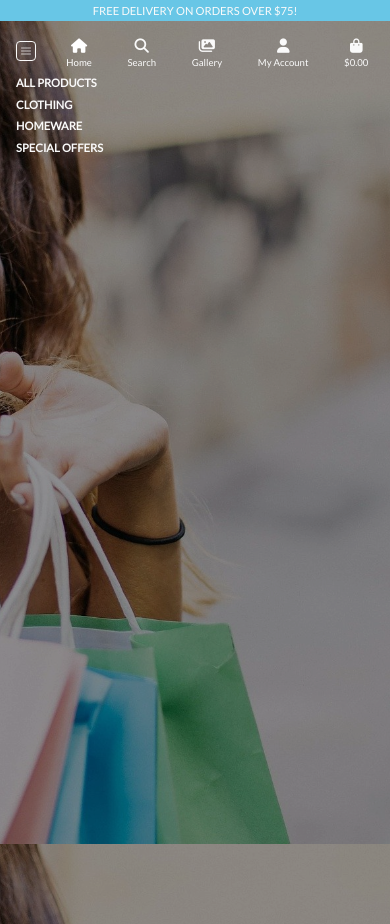
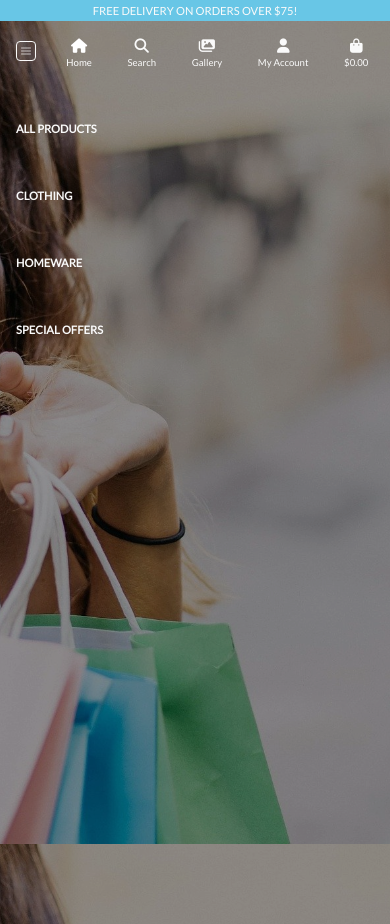
Before and after one commit to sctlcd/boutique-ado-customized-latest-version, a Django app: page / in a window 390 px wide, after a click that opens the changed part. Shown: the top 924 px of the page. Run offline with Django 3.2, Linux system fonts and the light colour scheme; parts of the project's set-up code (start-up, migrations or seed data) failed here and were passed over; some libraries are stand-ins or nearby versions.

Commit message:
add padding in mobile menu items

```diff
--- a/static/css/base.css
+++ b/static/css/base.css
@@ -233,6 +233,7 @@ nav .nav-item a.nav-link:hover {
 
 .navbar-mobile .nav-item a.nav-link {
 	margin-right: 0px !important;
+	padding-top: 3rem;
 }
 
 /* ------------------------------- hero image */
--- a/static/css/base_extended.css
+++ b/static/css/base_extended.css
@@ -243,6 +243,7 @@ nav .nav-item a.nav-link:hover {
 
 .navbar-mobile .nav-item a.nav-link {
 	margin-right: 0px !important;
+	padding-top: 3rem;
 }
 
 /* ------------------------------- products */
```
